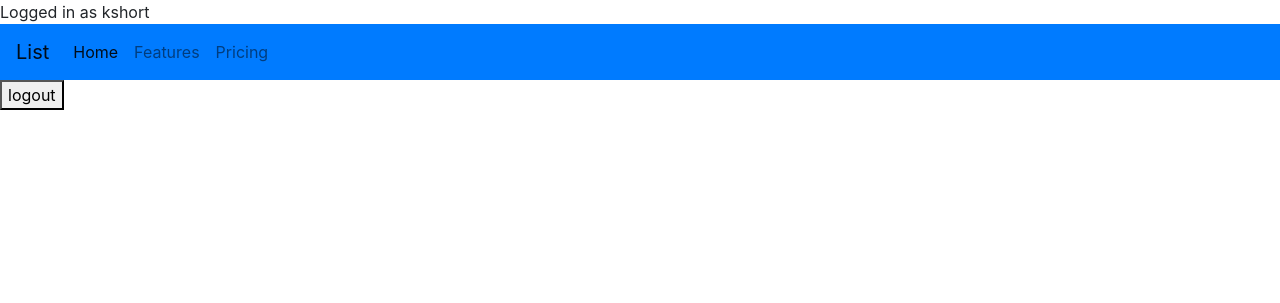
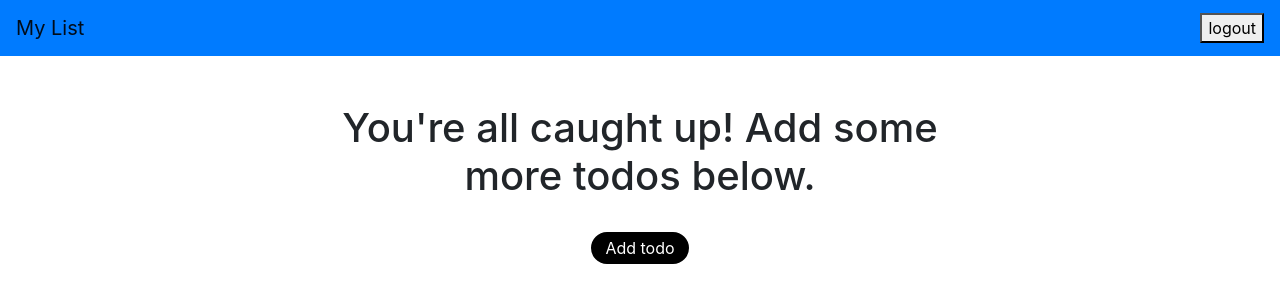
Before and after one commit to ksh0rt/TodoIt, a Django app: page /current/ in a window 1280 px wide. Shown: the top 303 px of the page. Run offline with Django 3.2, Linux system fonts and the light colour scheme; a user stored in the database is signed in; data comes from the database, SQL or seed files in the repository; both versions use the stored data as it was after the commit.

Commit message:
Added basic styling for a few more pages. Added bit more functionality to views

```diff
--- /dev/null
+++ b/todo/static/todo/create.css
@@ -0,0 +1,15 @@
+#createlink:link, #createlink:visited {
+  background-color: black;
+  color: white;
+  border-radius: 25px;
+  border: 4px solid black;
+  padding: 0px 10px;
+  text-align: center;
+  text-decoration: none;
+  display: inline-block;
+}
+
+#createlink:hover, #createlink:active {
+  background-color: #007bff;
+  color: black;
+}
--- a/todo/templates/todo/base.html
+++ b/todo/templates/todo/base.html
@@ -8,9 +8,6 @@
   <link rel="stylesheet" href="https://cdn.jsdelivr.net/npm/bootstrap@4.5.3/dist/css/bootstrap.min.css" integrity="sha384-TX8t27EcRE3e/ihU7zmQxVncDAy5uIKz4rEkgIXeMed4M0jlfIDPvg6uqKI2xXr2" crossorigin="anonymous">
 </head>
 {% if user.is_authenticated %}
-
-Logged in as {{ user.username }}
-
 <head>
   <meta charset="utf-8">
   <meta name="viewport" content="width=device-width, initial-scale=1, shrink-to-fit=no">
@@ -19,22 +16,21 @@ Logged in as {{ user.username }}
 </head>
 <body>
   <nav class="navbar navbar-expand-lg navbar-light bg-primary">
-    <a class="navbar-brand" href="#">List</a>
+    <a class="navbar-brand" href="{% url 'currenttodos' %}">My List</a>
     <button class="navbar-toggler" type="button" data-toggle="collapse" data-target="#navbarNavAltMarkup" aria-controls="navbarNavAltMarkup" aria-expanded="false" aria-label="Toggle navigation">
       <span class="navbar-toggler-icon"></span>
     </button>
     <div class="collapse navbar-collapse" id="navbarNavAltMarkup">
-      <div class="navbar-nav">
-        <a class="nav-link active" href="#">Home <span class="sr-only">(current)</span></a>
-        <a class="nav-link" href="#">Features</a>
-        <a class="nav-link" href="#">Pricing</a>
+      <ul class="navbar-nav ml-auto">
+        <li>
+          <form class="" action="{% url 'logoutuser' %}" method="POST">
+            {% csrf_token %}
+            <button type="submit" name="button">logout</button>
+          </form>
+        </li>
       </div>
     </div>
   </nav>
-  <form class="" action="{% url 'logoutuser' %}" method="POST">
-    {% csrf_token %}
-    <button type="submit" name="button">logout</button>
-  </form>
 
   {% else %}
   <nav class="navbar navbar-expand-lg navbar-light bg-primary">
--- a/todo/templates/todo/currenttodos.html
+++ b/todo/templates/todo/currenttodos.html
@@ -1,11 +1,26 @@
 {% extends 'todo/base.html' %}
-
+{% load static %}
 {% block content %}
 
-<ul>
-  {% for todo in todos %}
-  <li><a href="{% url 'viewtodo' todo.id %}">{{ todo.title }} {% if todo.memo %} - {{ todo.memo }}{% endif %}</a></li>
-  {% endfor %}
-</ul>
+<head>
+  <link rel="stylesheet" type="text/css" href="{% static 'todo/create.css' %}">
+</head>
+
+<div class="container text-center" id="container">
+  <div class="col-lg-8 mr-auto ml-auto" id="column">
+    {% if message %}
+      <h1>{{ message }}</h1>
+      <br>
+      <a href="{% url 'createtodo' %}" id="createlink">Add todo</a>
+      {% else %}
+      <ul>
+        {% for todo in todos %}
+        <li><a href="{% url 'viewtodo' todo.id %}">{{ todo.title }} {% if todo.memo %} - {{ todo.memo }}{% endif %}</a></li>
+        {% endfor %}
+      </ul>
+      {% endif %}
+  </div>
+</div>
+
 
 {% endblock %}
--- a/todo/views.py
+++ b/todo/views.py
@@ -7,6 +7,7 @@ from .forms import TodoForm
 from .models import Todo
 from django.utils import timezone
 from django.contrib.auth.decorators import login_required
+import pdb
 
 def signupuser(request):
     if request.method == 'GET':
@@ -25,7 +26,11 @@ def signupuser(request):
 
 def currenttodos(request):
     todos = Todo.objects.filter(user=request.user, datecompleted__isnull=True)
-    return render(request, 'todo/currenttodos.html', {'todos':todos})
+    if not todos:
+        return render(request, 'todo/currenttodos.html', {'message':'You\'re all caught up! Add some more todos below.'})
+    else:
+        return render(request, 'todo/currenttodos.html', {'todos':todos})
+
 
 @login_required
 def logoutuser(request):
```
Also changed, not shown: todo/templates/todo/createtodo.html (+10 -6 lines), db.sqlite3.
